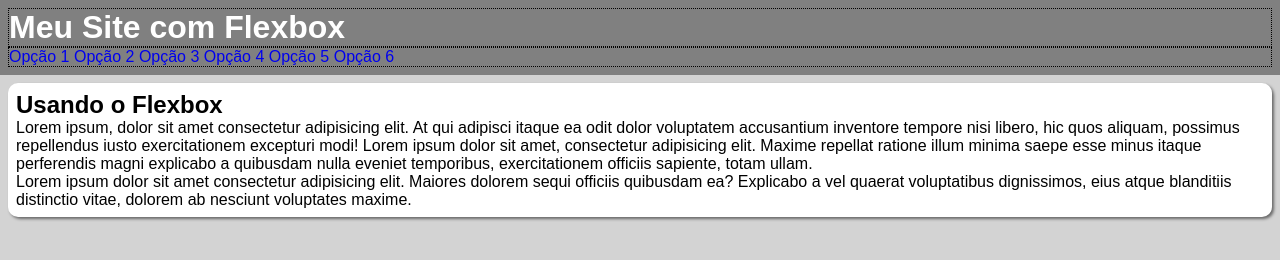
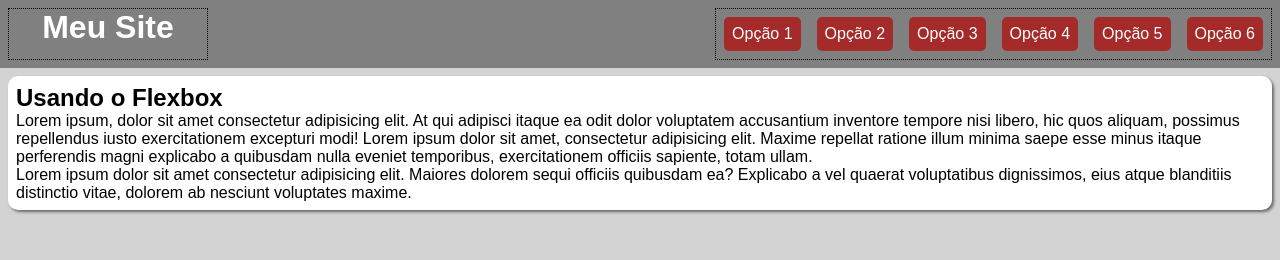
Before and after one commit to PierreCarneiro/MenuFlexBox, a plain HTML site: page index.html in a window 1280 px wide. Drawn offline with Linux system fonts and the light colour scheme.

Commit message:
Formatando o header e o Menu
Add Flexbox para o Menu e para o cabeçalho.

```diff
--- a/estilo/style.css
+++ b/estilo/style.css
@@ -19,15 +19,40 @@ header {
   background-color:gray;
   color: white;
   padding: 0.5em;
+
+  display: flex;
+  flex-flow: row wrap;
+  justify-content: space-between;
+  text-align: center;
 }
 
 header h1 {
   border: 1px dotted black;
+  flex: 0 0 200px;
 
 }
 
 header nav {
   border: 1px dotted black;
+
+  display: flex;
+  flex-flow: row wrap;
+  justify-content:flex-end;
+}
+
+header nav a {
+  background-color:brown;
+  color: white;
+  padding: 0.5em;
+  margin: 0.5em;
+  border-radius:5px;
+  text-align: center;
+}
+
+header nav a:hover {
+  background-color:rgb(146, 112, 112);
+  color: black;
+  transition: background-color .5s;
 }
 
 
--- a/index.html
+++ b/index.html
@@ -8,7 +8,7 @@
 </head>
 <body>
   <header>
-    <h1>Meu Site com Flexbox</h1>
+    <h1>Meu Site</h1>
     <nav>
       <a href="http://#">Opção 1</a>
       <a href="http://#">Opção 2</a>
```
